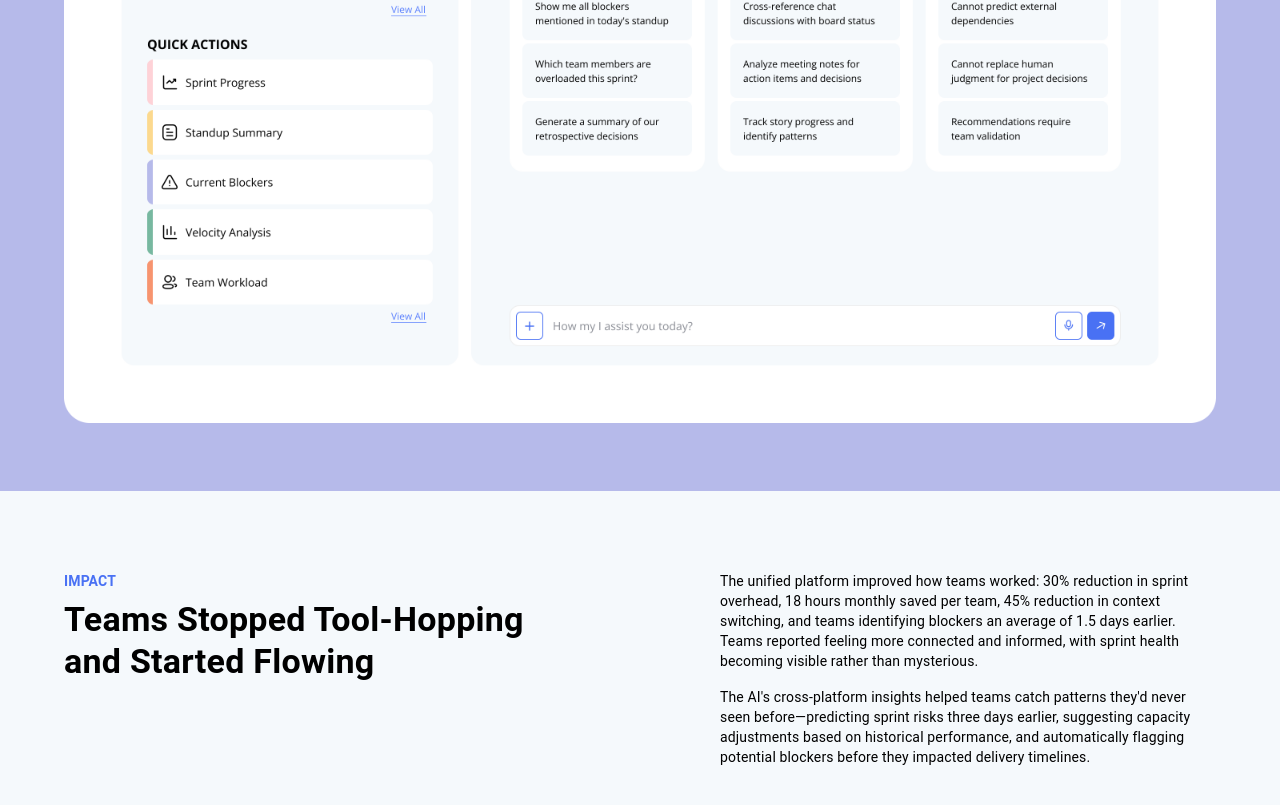
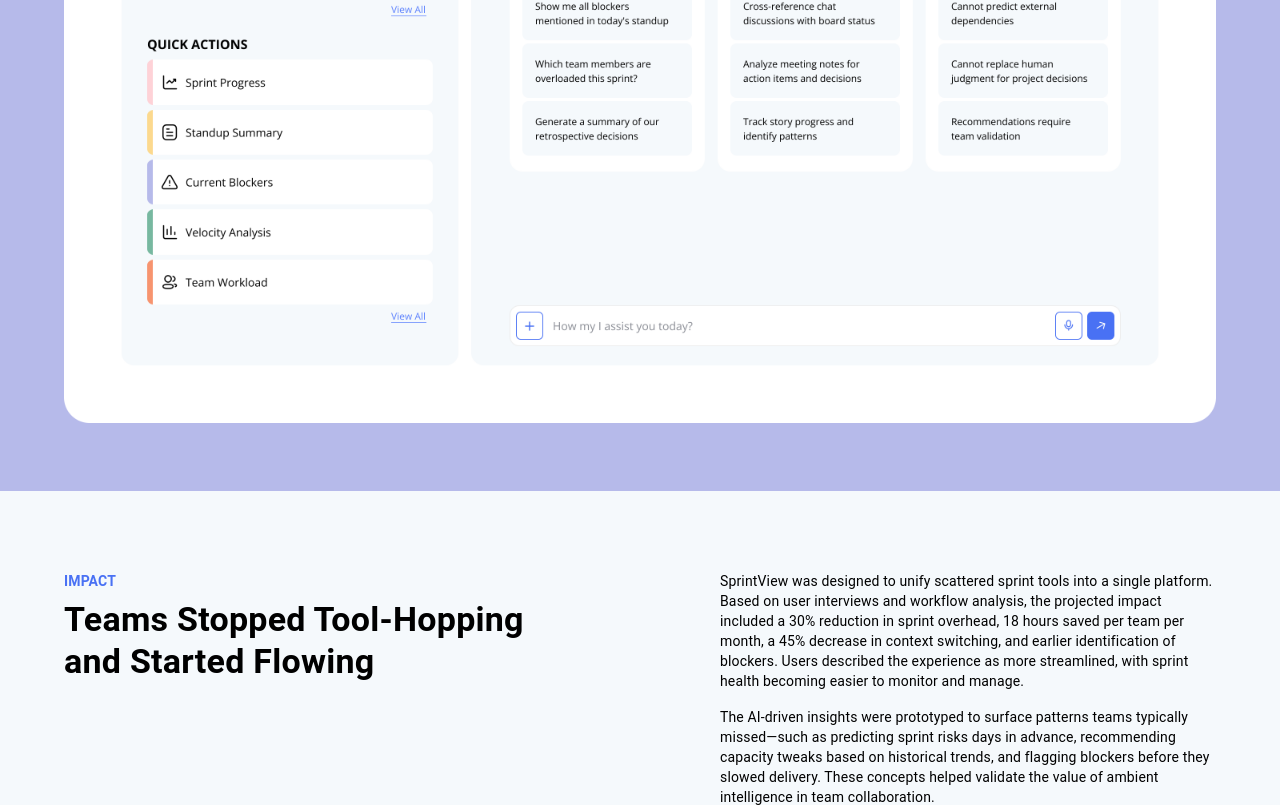
Before and after one commit to kevinsmithdesign/ksd-landing-page, a React (Vite) app: page /sprint-view in a window 1280 px wide. Shown: the part 11195-12000 px from the top of the page. Built offline with nearby package versions, Linux system fonts and the light colour scheme; a web font is replaced by a local one.

Commit message:
Updating text

```diff
--- a/src/pages/SprintViewCaseStudy.jsx
+++ b/src/pages/SprintViewCaseStudy.jsx
@@ -794,19 +794,21 @@
             </Grid>
             <Grid size={{ md: 6 }}>
               <Typography variant="body2" mb={2}>
-                The unified platform improved how teams worked: 30% reduction in
-                sprint overhead, 18 hours monthly saved per team, 45% reduction
-                in context switching, and teams identifying blockers an average
-                of 1.5 days earlier. Teams reported feeling more connected and
-                informed, with sprint health becoming visible rather than
-                mysterious.
+                SprintView was designed to unify scattered sprint tools into a
+                single platform. Based on user interviews and workflow analysis,
+                the projected impact included a 30% reduction in sprint
+                overhead, 18 hours saved per team per month, a 45% decrease in
+                context switching, and earlier identification of blockers. Users
+                described the experience as more streamlined, with sprint health
+                becoming easier to monitor and manage.
               </Typography>
               <Typography variant="body2" mb={6}>
-                The AI's cross-platform insights helped teams catch patterns
-                they'd never seen before—predicting sprint risks three days
-                earlier, suggesting capacity adjustments based on historical
-                performance, and automatically flagging potential blockers
-                before they impacted delivery timelines.
+                The AI-driven insights were prototyped to surface patterns teams
+                typically missed—such as predicting sprint risks days in
+                advance, recommending capacity tweaks based on historical
+                trends, and flagging blockers before they slowed delivery. These
+                concepts helped validate the value of ambient intelligence in
+                team collaboration.
               </Typography>
             </Grid>
           </Grid>
```
